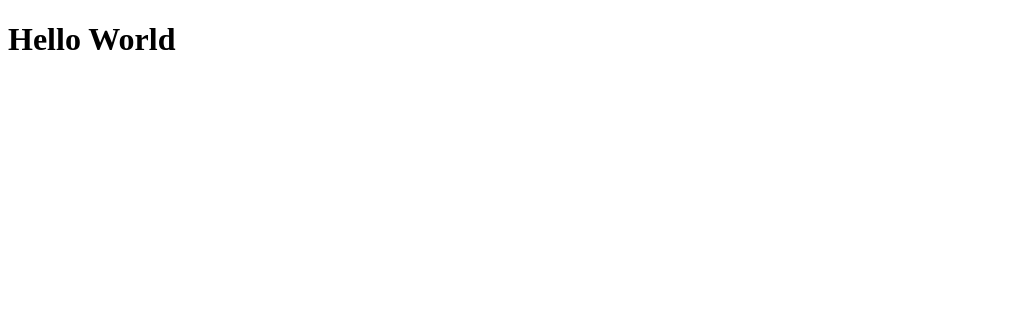
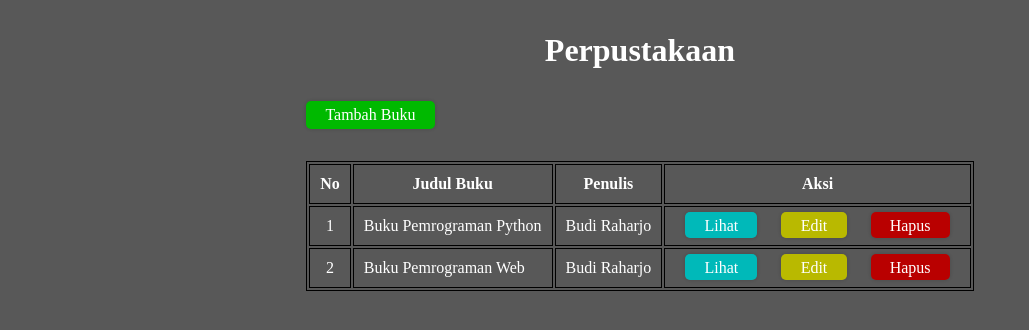
Before and after one commit to DilaNurfadila/library-app, a website: page public/index.html in a window 1280 px wide. Shown: the whole page, without its empty margins (0-1029 px from the left). Drawn offline with Linux system fonts and the light colour scheme.

Commit message:
Create frontend (HTML CSS) & edit static file

```diff
--- /dev/null
+++ b/public/css/style.css
@@ -0,0 +1,92 @@
+* {
+  margin: 0;
+  padding: 0;
+  box-sizing: border-box;
+}
+
+body {
+  background-color: rgb(88, 88, 88);
+}
+
+.container {
+  width: 100%;
+  display: flex;
+  justify-content: center;
+
+  padding: 2rem;
+  color: white;
+}
+
+.library {
+  display: grid;
+  row-gap: 2rem;
+}
+
+h1 {
+  text-align: center;
+}
+
+table,
+tr,
+td,
+th {
+  border: 1px solid black;
+}
+
+tr,
+td,
+th {
+  padding: 10px;
+}
+
+.text-center {
+  text-align: center;
+}
+
+a {
+  text-decoration: none;
+  color: white;
+}
+
+.btn {
+  box-shadow: 0px 0px 3px 1px rgba(0, 0, 0, 0.1);
+  padding: 0.3em 1.2em;
+  border-radius: 5px;
+  width: max-content;
+}
+
+.btn-info {
+  background-color: rgb(0, 185, 185);
+}
+
+.btn-warning {
+  background-color: rgb(185, 185, 0);
+}
+
+.btn-danger {
+  background-color: rgb(185, 0, 0);
+}
+
+.btn-success {
+  background-color: rgb(0, 185, 0);
+}
+
+.btn-info:hover {
+  background-color: rgba(0, 185, 185, 0.7);
+}
+
+.btn-warning:hover {
+  background-color: rgba(185, 185, 0, 0.7);
+}
+
+.btn-danger:hover {
+  background-color: rgba(185, 0, 0, 0.7);
+}
+
+.btn-success:hover {
+  background-color: rgba(0, 185, 0, 0.7);
+}
+
+.m-lr10 {
+  margin: 0 10px;
+}
--- a/public/index.html
+++ b/public/index.html
@@ -3,9 +3,46 @@
   <head>
     <meta charset="UTF-8" />
     <meta name="viewport" content="width=device-width, initial-scale=1.0" />
+    <link rel="stylesheet" href="css/style.css" />
     <title>Perpustakaan</title>
   </head>
   <body>
-    <h1>Hello World</h1>
+    <div class="container">
+      <div class="library">
+        <h1>Perpustakaan</h1>
+        <a href="#" class="btn btn-success">Tambah Buku</a>
+        <div class="book-list">
+          <table>
+            <tr class="text-center">
+              <th>No</th>
+              <th>Judul Buku</th>
+              <th>Penulis</th>
+              <th>Aksi</th>
+            </tr>
+            <!-- Items -->
+            <tr>
+              <td class="text-center">1</td>
+              <td>Buku Pemrograman Python</td>
+              <td>Budi Raharjo</td>
+              <td class="text-center">
+                <a href="#" class="btn btn-info m-lr10">Lihat</a>
+                <a href="#" class="btn btn-warning m-lr10">Edit</a>
+                <a href="#" class="btn btn-danger m-lr10">Hapus</a>
+              </td>
+            </tr>
+            <tr>
+              <td class="text-center">2</td>
+              <td>Buku Pemrograman Web</td>
+              <td>Budi Raharjo</td>
+              <td class="text-center">
+                <a href="#" class="btn btn-info m-lr10">Lihat</a>
+                <a href="#" class="btn btn-warning m-lr10">Edit</a>
+                <a href="#" class="btn btn-danger m-lr10">Hapus</a>
+              </td>
+            </tr>
+          </table>
+        </div>
+      </div>
+    </div>
   </body>
 </html>
```
Also changed, not shown: app.js (+5 -4 lines), package.json (+12 -1 lines), 1 other file.
